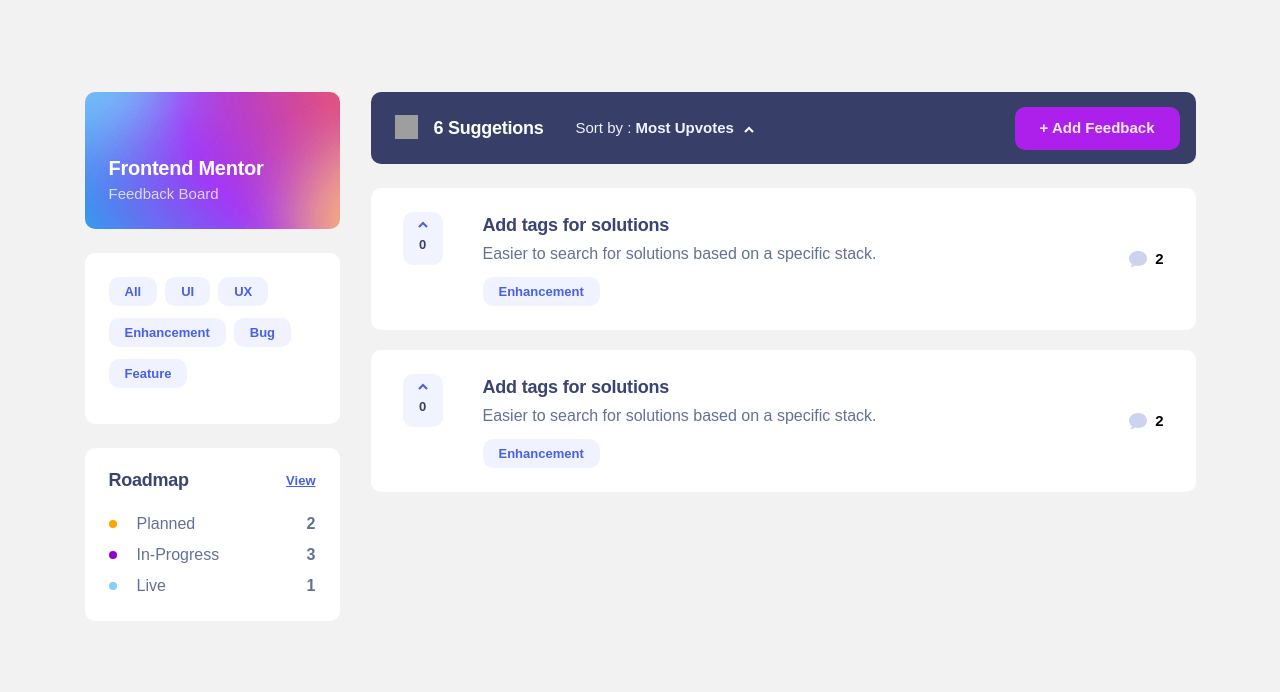
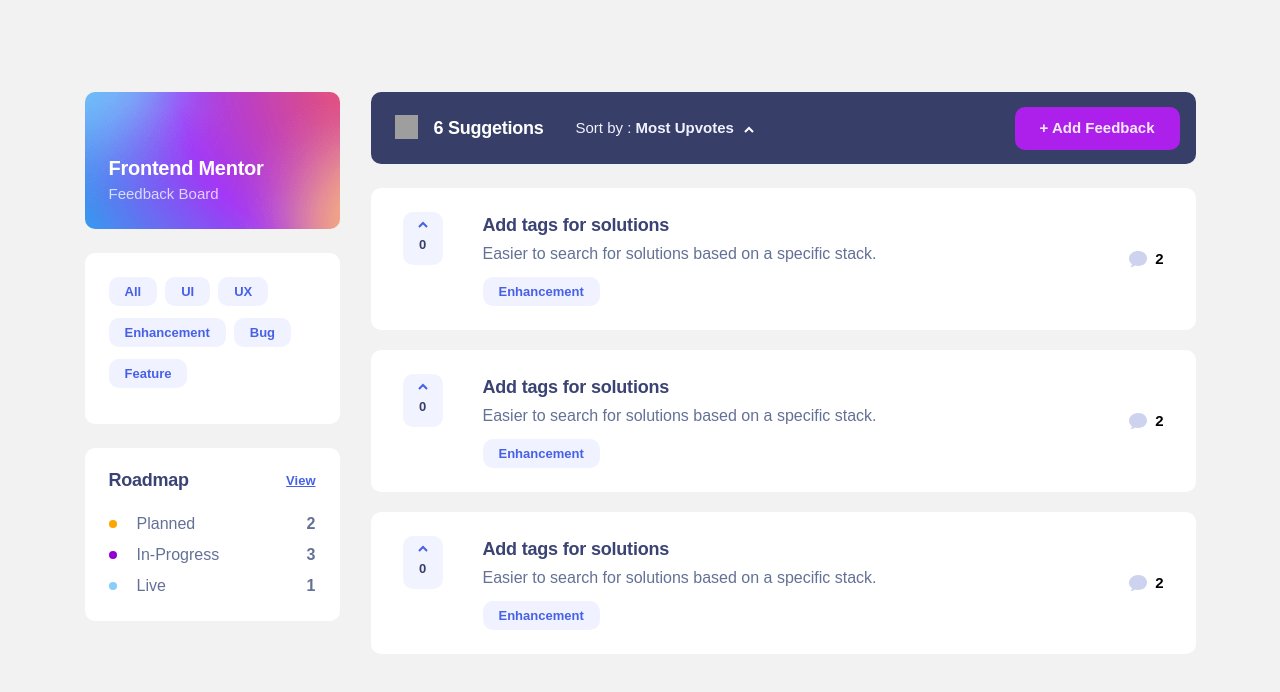
Before and after one commit to Junjiequan/product-feedback-app, a React (Create React App) app: page /#/ in a window 1280 px wide. Shown: the top 692 px of the page. Built offline with nearby package versions, Linux system fonts and the light colour scheme; grey boxes are pictures that could not be loaded; the HTML template or start-up script is replaced by a standard one.

Commit message:
added empty feedback

```diff
--- a/src/components/Main/Feedback.tsx
+++ b/src/components/Main/Feedback.tsx
@@ -2,55 +2,87 @@
 import * as F from './MainElements';
 import ArrowUp from '../../assets/shared/icon-arrow-up.svg';
 import CommentIcon from '../../assets/shared/icon-comments.svg';
+import Empty from '../../assets/suggestions/illustration-empty.svg'
 import {FilterBtn} from '../../utilities/buttons';
+import {FeedBackBtn} from '../../utilities/buttons'
 
 const Feedback = () => {
+    /////////////test section//////////
+    const TEST_NO_CONTENT = false;
+    const DATA = [
+        {
+            link:'/',
+            title:'Add tags for solutions',
+            content:'Easier to search for solutions based on a specific stack.',
+            feature:'Enhancement',
+            comments:'2'
+        },
+        {
+            link:'/',
+            title:'Add tags for solutions',
+            content:'Easier to search for solutions based on a specific stack.',
+            feature:'Enhancement',
+            comments:'2'
+        },
+        {
+            link:'/',
+            title:'Add tags for solutions',
+            content:'Easier to search for solutions based on a specific stack.',
+            feature:'Enhancement',
+            comments:'2'
+        },
+    ]
+    /////////////\test section//////////
+
     const [vote, setVote] = useState(false);
     const [count, setCount] = useState(0);
     const handleVoteClick = ()=>{
         vote ? setCount(count - 1) : setCount(count + 1);
         setVote(!vote);
     }
-    return (
-        <F.FeedbackWrapper>
-                <F.FeedbackLi>
+    const EmptyItem = ()=>{
+        return(
+            <F.Empty>
+                <F.EmptyIcon src={Empty} alt="empty icon"/>
+                <F.EmptyTitle>There is no feedback yet.</F.EmptyTitle>
+                <F.EmptyText>
+                    Got a suggestion? Found a bug that needs to be squashed?<br/>
+                    We love hearing about new ideas to improve our app.
+                </F.EmptyText>
+                <FeedBackBtn data-text="+ Add Feedback" />
+            </F.Empty>
+        )
+    }
+    const FeedbackItem = (item:any,index:number)=>{
+        return(
+            <F.FeedbackLi key={index}>
                 <F.Vote data-voted={vote} onClick={handleVoteClick}>
                     <F.VoteIcon src={ArrowUp} data-voted={vote}/>
                     {count}
                 </F.Vote>
                 <F.SuggestionWrapper>
-                        <F.SuggestionTitle to="/">
-                            Add tags for solutions
+                    <F.SuggestionTitle to={item.link}>
+                        {item.title}
                     </F.SuggestionTitle>
                     <F.SuggestionText>
-                            Easier to search for solutions based on a specific stack.
+                        {item.content}
                     </F.SuggestionText>
-                        <FilterBtn data-no-pointer={true} data-no-space={true} data-text="Enhancement" />
+                    <FilterBtn data-no-pointer={true} data-no-space={true} data-text={item.feature} />
                 </F.SuggestionWrapper>
-                    <F.CommentCounter>
+                <F.CommentCounter to={item.link}>
                     <F.CommentIcon src={CommentIcon} />
-                            2
+                        {item.comments}
                 </F.CommentCounter>
             </F.FeedbackLi>
-                <F.FeedbackLi>
-                    <F.Vote data-voted={vote} onClick={handleVoteClick}>
-                        <F.VoteIcon src={ArrowUp} data-voted={vote}/>
-                        {count}
-                    </F.Vote>
-                    <F.SuggestionWrapper>
-                        <F.SuggestionTitle to="/">
-                            Add tags for solutions
-                        </F.SuggestionTitle>
-                        <F.SuggestionText>
-                            Easier to search for solutions based on a specific stack.
-                        </F.SuggestionText>
-                        <FilterBtn data-no-pointer={true} data-no-space={true} data-text="Enhancement" />
-                    </F.SuggestionWrapper>
-                    <F.CommentCounter>
-                        <F.CommentIcon src={CommentIcon} />
-                            2
-                    </F.CommentCounter>
-                </F.FeedbackLi>
+        )
+    }
+    return (
+        <F.FeedbackWrapper>
+            {
+                TEST_NO_CONTENT
+                ?EmptyItem()
+                :DATA.map(FeedbackItem)
+            }
         </F.FeedbackWrapper>
     )
 }
--- a/src/components/Main/MainElements.ts
+++ b/src/components/Main/MainElements.ts
@@ -212,7 +212,7 @@
     color:${COLORS.darkBlueLight};
     margin-bottom:1.2rem;
 `
-export const CommentCounter = styled.button`
+export const CommentCounter = styled(LinkR)`
     display:flex;
     align-items:center;
     font-weight:700;
@@ -223,3 +223,30 @@
     width:1.8rem;
     height:1.6rem;
 `
+
+export const Empty = styled.div`
+    display:flex;
+    flex-direction:column;
+    justify-content:center;
+    align-items:center;
+    height:60rem;
+    text-align:center;
+    color:white;
+    background:${COLORS.white};
+    border-radius:10px;
+`
+export const EmptyIcon = styled.img`
+    width:13rem;
+    height:13.6rem;
+`
+export const EmptyTitle = styled.p`
+    ${FONT.emptyTitle};
+    color:${COLORS.darkBlue};
+    margin-bottom:1.6rem;
+    margin-top:5.3rem;
+`
+export const EmptyText =styled.p`
+    color:${COLORS.darkBlueLight};
+    margin-bottom:4.8rem;
+    font-size:1.6rem;
+`
--- a/src/utilities/constants.ts
+++ b/src/utilities/constants.ts
@@ -39,6 +39,12 @@
         font-size:1.3rem;
         line-height:1.9rem;
         font-weight:600;
+    `,
+    emptyTitle:`
+        font-size:2.4rem;
+        line-height:3.5rem;
+        letter-spacing:-.033rem;
+        font-weight:700;
     `
 }
 export const TRANSITION ={
```
Also changed, not shown: src/utilities/buttons.ts (+5 -5 lines). Lines whose indentation alone changed are shown as unchanged.
